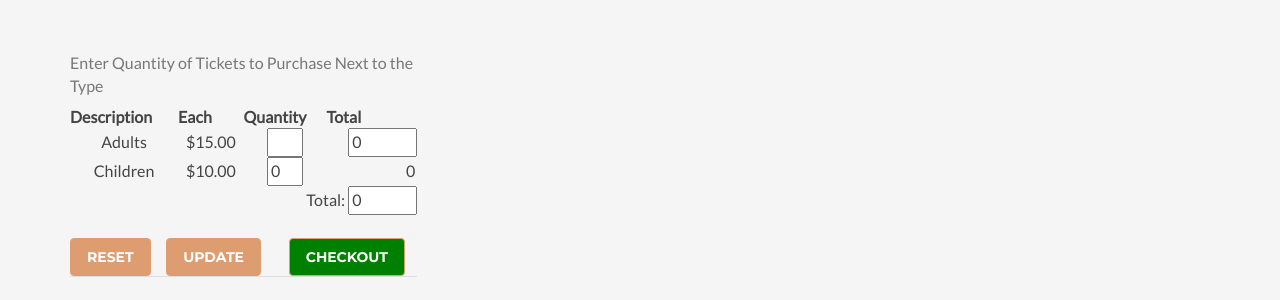
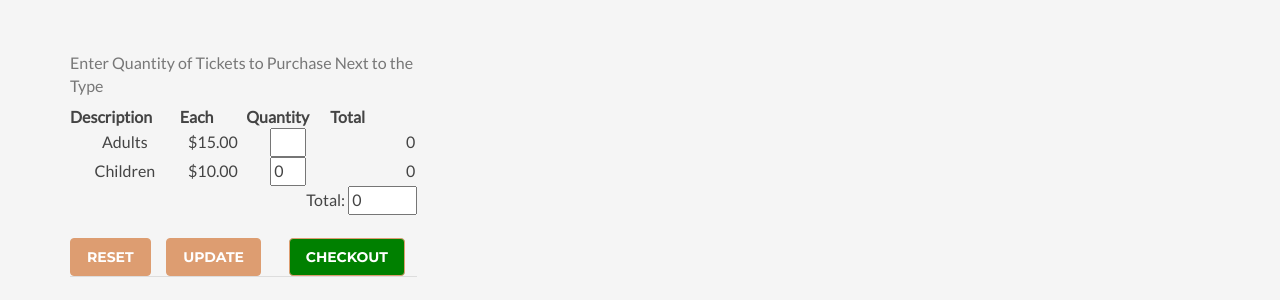
Before and after one commit to ortapdx/ortapdx.github.io, a Jekyll site: the page built from ppsample.html, in a window 1280 px wide. Shown: the part 409-709 px from the top of the page. Built offline with Jekyll 4.4.1, drawn with Linux system fonts in a browser that asks for light colours; nearby versions of some CDN libraries; comment, search, counter and statistics services are not loaded.

Commit message:
Update ppsample.html

```diff
--- a/ppsample.html
+++ b/ppsample.html
@@ -69,15 +69,7 @@ layout: default
                 </td>
 
                 <td align="right">
-                  <input class="nbor" sytle=" background-color: transparent;
-                                              border: 0px;
-                                              outline: none;
-                                              -webkit-box-shadow: none;
-                                              -moz-box-shadow: none;
-                                              box-shadow: none;
-                                              width:5px;
-                                              color:transparent;
-                                              cursor:default;" type="text" name="prc15" size="6" value="0" readonly/>
+                  <input style=" background-color: transparent; border: none; text-align: right;" class="nbor" type="text" name="prc15" size="6" value="0" readonly/>
                 </td>
               </tr>
 
@@ -89,7 +81,7 @@ layout: default
                   <input type="text" name="qty10" size="2" value="0" onchange="GetOrder ('id10','Children',10);"/>
                 </td>
                 <td align="right">
-                  <input style=" background-color: transparent; border: none; text-align: right;" class="nbor" type="text" name="prc10" size="6" value="0">
+                  <input style=" background-color: transparent; border: none; text-align: right;" class="nbor" type="text" name="prc10" size="6" value="0" readonly/>
                 </td>
               </tr>
 
```
